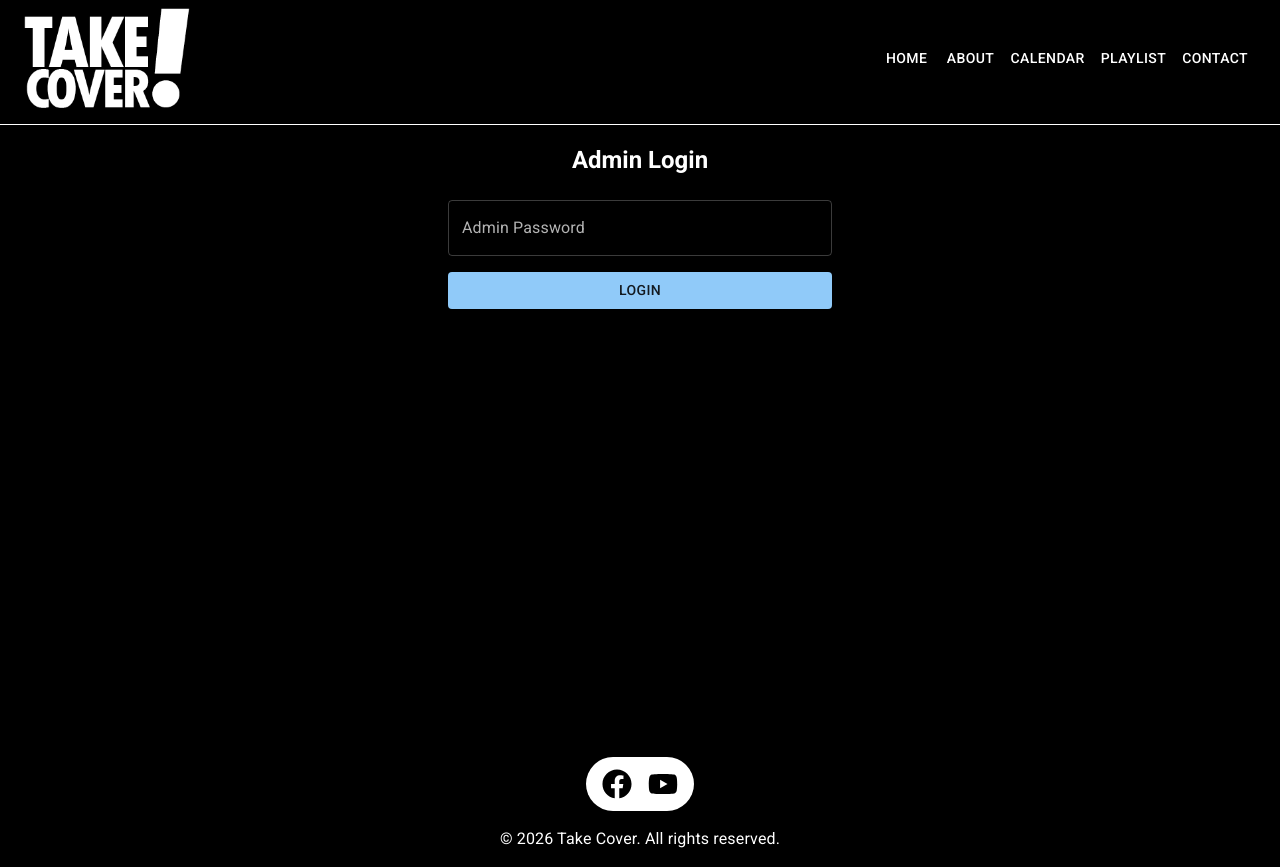
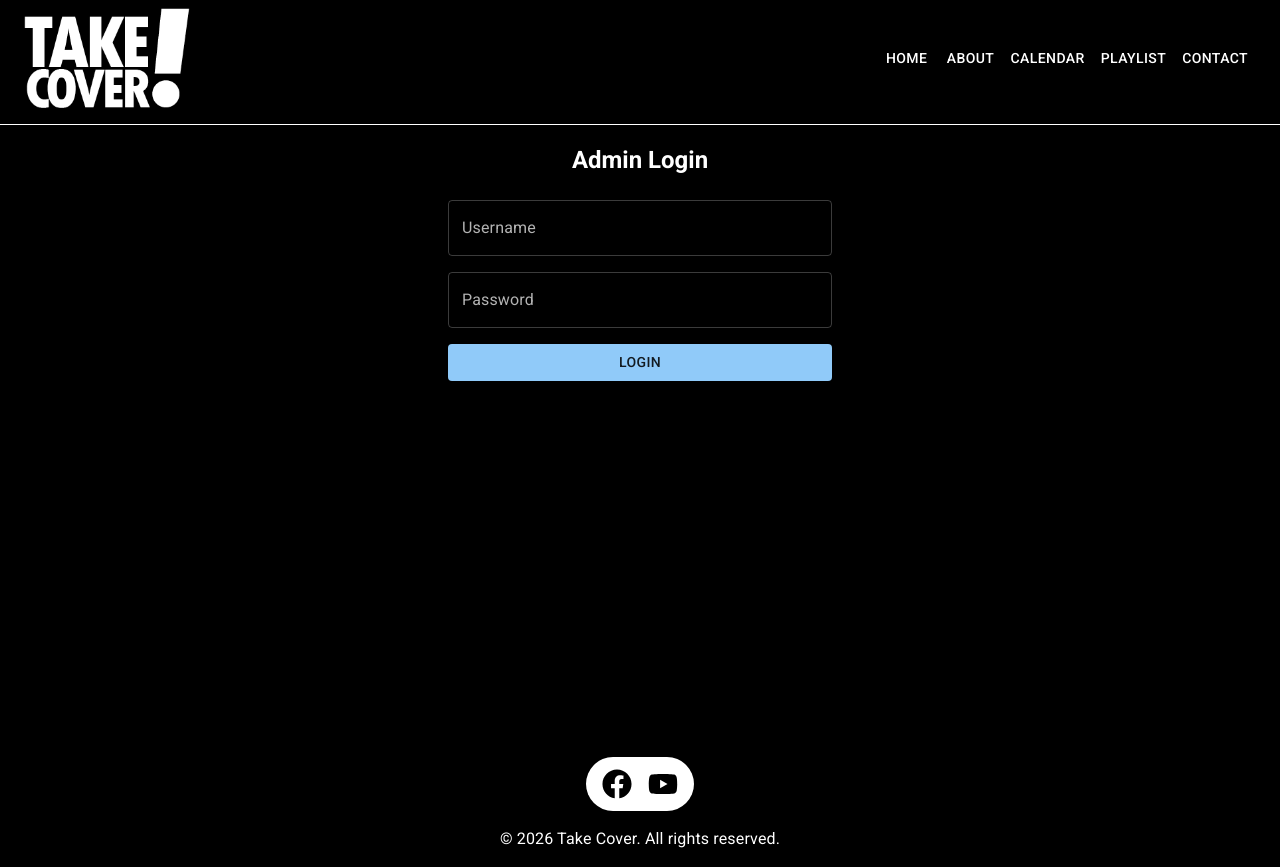
Before and after one commit to benbushman98/TAKECOVERAZ, a React (Vite) app: page /login in a window 1280 px wide. Built offline with nearby package versions, Linux system fonts and the light colour scheme.

Commit message:
feat: username and password

```diff
--- a/src/pages/Login.tsx
+++ b/src/pages/Login.tsx
@@ -7,23 +7,21 @@ import Button from "@mui/material/Button";
 import { WORKER_URL } from "./admin/adminUtils";
 
 function Login() {
+  const [username, setUsername] = useState("");
   const [password, setPassword] = useState("");
   const [error, setError] = useState("");
   const navigate = useNavigate();
 
   const handleLogin = async () => {
-    const res = await fetch(
-      `${WORKER_URL}/login`,
-      {
-        method: "POST",
-        headers: { "Content-Type": "application/json" },
-        body: JSON.stringify({ password }),
-      },
-    );
+    const res = await fetch(`${WORKER_URL}/login`, {
+      method: "POST",
+      headers: { "Content-Type": "application/json" },
+      body: JSON.stringify({ username, password }),
+    });
 
     const data = await res.json();
     if (!data.success) {
-      setError("Incorrect password");
+      setError("Incorrect username or password");
       return;
     } else {
       localStorage.setItem("session", data.session);
@@ -53,8 +51,17 @@ function Login() {
           Admin Login
         </Typography>
         <TextField
+          label="Username"
+          variant="outlined"
+          fullWidth
+          value={username}
+          onChange={(e) => setUsername(e.target.value)}
+          onKeyDown={(e) => e.key === "Enter" && handleLogin()}
+          sx={{ mb: 2 }}
+        />
+        <TextField
           type="password"
-          label="Admin Password"
+          label="Password"
           variant="outlined"
           fullWidth
           value={password}
```
